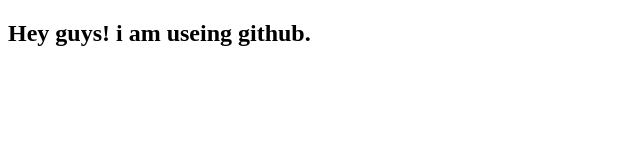
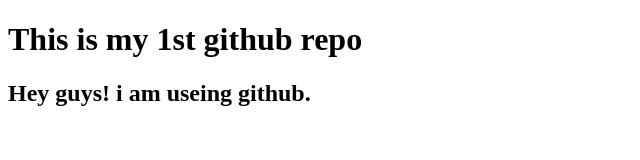
Before and after one commit to nislambsl/my-frist-website, a plain HTML site: page index.html in a window 1280 px wide. Shown: the whole page, without its empty margins (0-640 px from the left). Drawn offline with Linux system fonts and the light colour scheme.

Commit message:
added heder

```diff
--- a/index.html
+++ b/index.html
@@ -6,6 +6,7 @@
     <title>Document</title>
 </head>
 <body>
+    <h1>This is my 1st github repo</h1>
     <h2>Hey guys! i am useing github.</h2>
 </body>
 </html>
```
